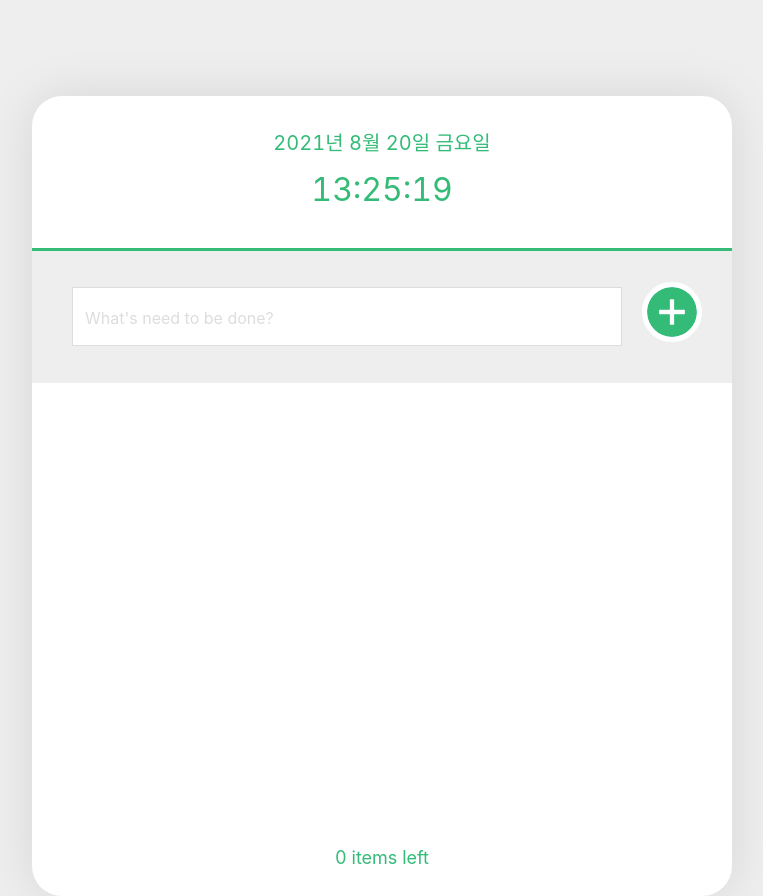
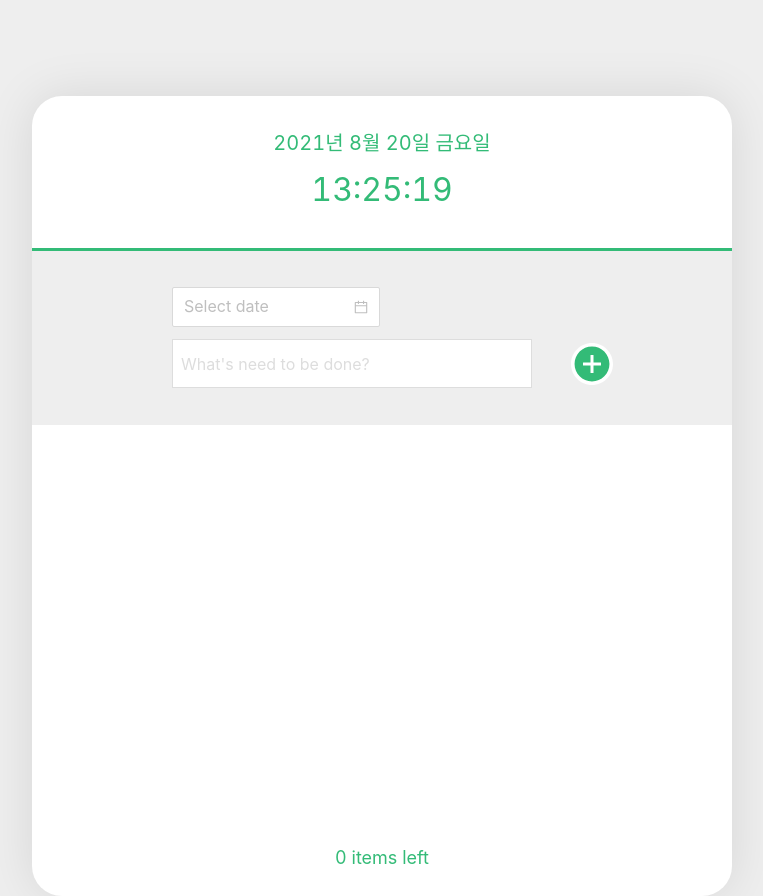
Before and after one commit to highspirit7/solar-connect-todo-list, a React (Create React App) app: page / in a window 1280 px wide. Shown: the whole page, without its empty margins (258-1021 px from the left). Built offline with nearby package versions, Linux system fonts and the light colour scheme.

Commit message:
[FEAT] 완료 목표일 선택 기능 추가

```diff
--- a/src/components/todo/TodoService.tsx
+++ b/src/components/todo/TodoService.tsx
@@ -4,6 +4,7 @@ export type Itodo = {
   id: number;
   text: string;
   done: boolean;
+  date: string;
 };
 
 let initialTodos: Itodo[] = [];
@@ -48,13 +49,14 @@ export const useTodo = () => {
     );
   };
 
-  const createTodo = (text: string) => {
+  const createTodo = (text: string, date: string) => {
     const nextId = todoState.length + 1;
     setTodoState((prevState) =>
       prevState.concat({
         id: nextId,
         text,
         done: false,
+        date,
       }),
     );
   };
--- a/src/components/todo/template/create/TodoCreate.tsx
+++ b/src/components/todo/template/create/TodoCreate.tsx
@@ -1,17 +1,91 @@
 import React, { useState } from "react";
 import styled from "styled-components";
 import { PlusCircleOutlined } from "@ant-design/icons";
-import { Itodo } from "components/todo/TodoService";
+import { DatePicker } from "antd";
+import moment from "moment";
+interface TodoCreateProps {
+  createTodo: (text: string, date: string) => void;
+}
 
-const CircleButton = styled.button<{ open: boolean }>`
+const TodoCreate = ({ createTodo }: TodoCreateProps) => {
+  // const [open, setOpen] = useState(false);
+  const [value, setValue] = useState("");
+  const [dateString, setDateString] = useState("");
+  const [dateMoment, setDateMoment] = useState<any>(null);
+
+  const formRef = React.useRef<HTMLFormElement>(null);
+
+  const handleChangeInput = (e: React.ChangeEvent<HTMLInputElement>) =>
+    setValue(e.target.value);
+
+  const handleSubmit = (e: React.FormEvent<HTMLFormElement>) => {
+    e.preventDefault(); // 새로고침 방지
+
+    createTodo(value, dateString);
+
+    setValue(""); // input 초기화
+    setDateString(""); // dateString 초기화
+    setDateMoment(null); // DatePicker 컴포넌트 value 초기화
+  };
+
+  const handleChangeDate = (date: moment.Moment | null, dateString: string) => {
+    setDateString(dateString);
+    setDateMoment(date);
+  };
+
+  return (
+    <>
+      <InsertFormPositioner>
+        <InsertForm onSubmit={handleSubmit} ref={formRef}>
+          <DateWrapper>
+            <DatePicker
+              onChange={handleChangeDate}
+              size="large"
+              id="date"
+              name="date"
+              value={dateMoment}
+            />
+          </DateWrapper>
+
+          <InputWrapper>
+            <Input
+              autoFocus
+              placeholder="What's need to be done?"
+              onChange={handleChangeInput}
+              value={value}
+              id="input"
+              name="input"
+            />
+            <CircleButton>
+              <PlusCircleOutlined />
+            </CircleButton>
+          </InputWrapper>
+        </InsertForm>
+      </InsertFormPositioner>
+    </>
+  );
+};
+
+const DateWrapper = styled.div`
+  width: 400px;
+  display: flex;
+  margin-bottom: 12px;
+`;
+
+const InputWrapper = styled.div`
+  width: 400px;
+  display: flex;
+  justify-content: space-between;
+  align-items: center;
+`;
+
+const CircleButton = styled.button`
   background: #33bb77;
-  width: 50px;
-  height: 50px;
-  align-items: center;
-  justify-content: center;
-  font-size: 60px;
-  left: 50%;
-  transform: translate(50%, 0%);
+  width: 40px;
+  height: 40px;
+  font-size: 42px;
+  left: 100%;
+  transform: translate(100%, 0%);
   color: white;
   border-radius: 50%;
   border: none;
@@ -28,6 +102,8 @@ const InsertFormPositioner = styled.div`
 
 const InsertForm = styled.form`
   display: flex;
+  flex-direction: column;
+  align-items: center;
   background: #eeeeee;
   padding-left: 40px;
   padding-top: 36px;
@@ -36,11 +112,11 @@ const InsertForm = styled.form`
 `;
 
 const Input = styled.input`
-  padding: 12px;
+  padding: 8px;
   border: 1px solid #dddddd;
   width: 100%;
   outline: none;
-  font-size: 21px;
+  font-size: 20px;
   box-sizing: border-box;
   color: #119955;
   &::placeholder {
@@ -49,45 +125,4 @@ const Input = styled.input`
   }
 `;
 
-interface TodoCreateProps {
-  createTodo: (text: string) => void;
-}
-
-const TodoCreate = ({ createTodo }: TodoCreateProps) => {
-  const [open, setOpen] = useState(false);
-  const [value, setValue] = useState("");
-
-  const handleToggle = () => setOpen(!open);
-  const handleChange = (e: React.ChangeEvent<HTMLInputElement>) =>
-    setValue(e.target.value);
-
-  const handleSubmit = (e: React.FormEvent<HTMLFormElement>) => {
-    e.preventDefault(); // 새로고침 방지
-
-    createTodo(value);
-
-    setValue(""); // input 초기화
-    setOpen(false); // open 닫기
-  };
-
-  return (
-    <>
-      <InsertFormPositioner>
-        <InsertForm onSubmit={handleSubmit}>
-          <Input
-            autoFocus
-            placeholder="What's need to be done?"
-            onChange={handleChange}
-            value={value}
-          />
-
-          <CircleButton onClick={handleToggle} open={open}>
-            <PlusCircleOutlined />
-          </CircleButton>
-        </InsertForm>
-      </InsertFormPositioner>
-    </>
-  );
-};
-
 export default React.memo(TodoCreate);
--- a/src/components/todo/template/list/item/TodoItem.tsx
+++ b/src/components/todo/template/list/item/TodoItem.tsx
@@ -11,7 +11,7 @@ interface TodoItemProps {
 }
 
 const TodoItem = ({ toggleTodo, removeTodo, todo }: TodoItemProps) => {
-  const { id, text, done } = todo;
+  const { id, text, done, date } = todo;
 
   return (
     <TodoItemBlock>
@@ -19,6 +19,7 @@ const TodoItem = ({ toggleTodo, removeTodo, todo }: TodoItemProps) => {
         {done && <CheckOutlined />}
       </CheckCircle>
       <Text done={done}>{text}</Text>
+      <Date done={done}>{date}</Date>
       <Remove onClick={() => removeTodo(id)}>
         <DeleteOutlined />
       </Remove>
@@ -77,4 +78,16 @@ const Text = styled.div<{ done: boolean }>`
     `}
 `;
 
+const Date = styled.div<{ done: boolean }>`
+  margin-right: 16px;
+  font-size: 14px;
+  color: #119955;
+  ${(props) =>
+    props.done &&
+    css`
+      color: #ced4da;
+      text-decoration: line-through;
+    `}
+`;
+
 export default React.memo(TodoItem);
```
